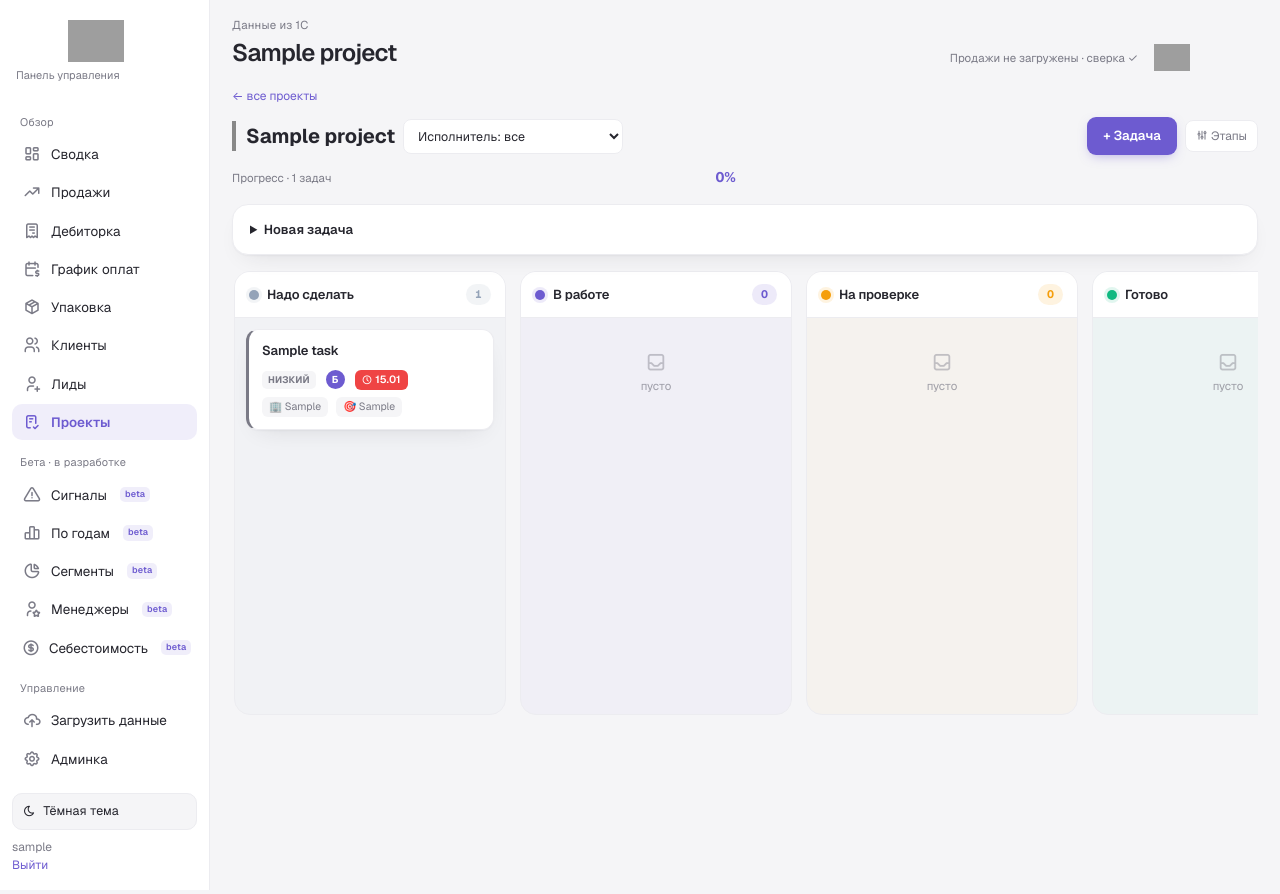
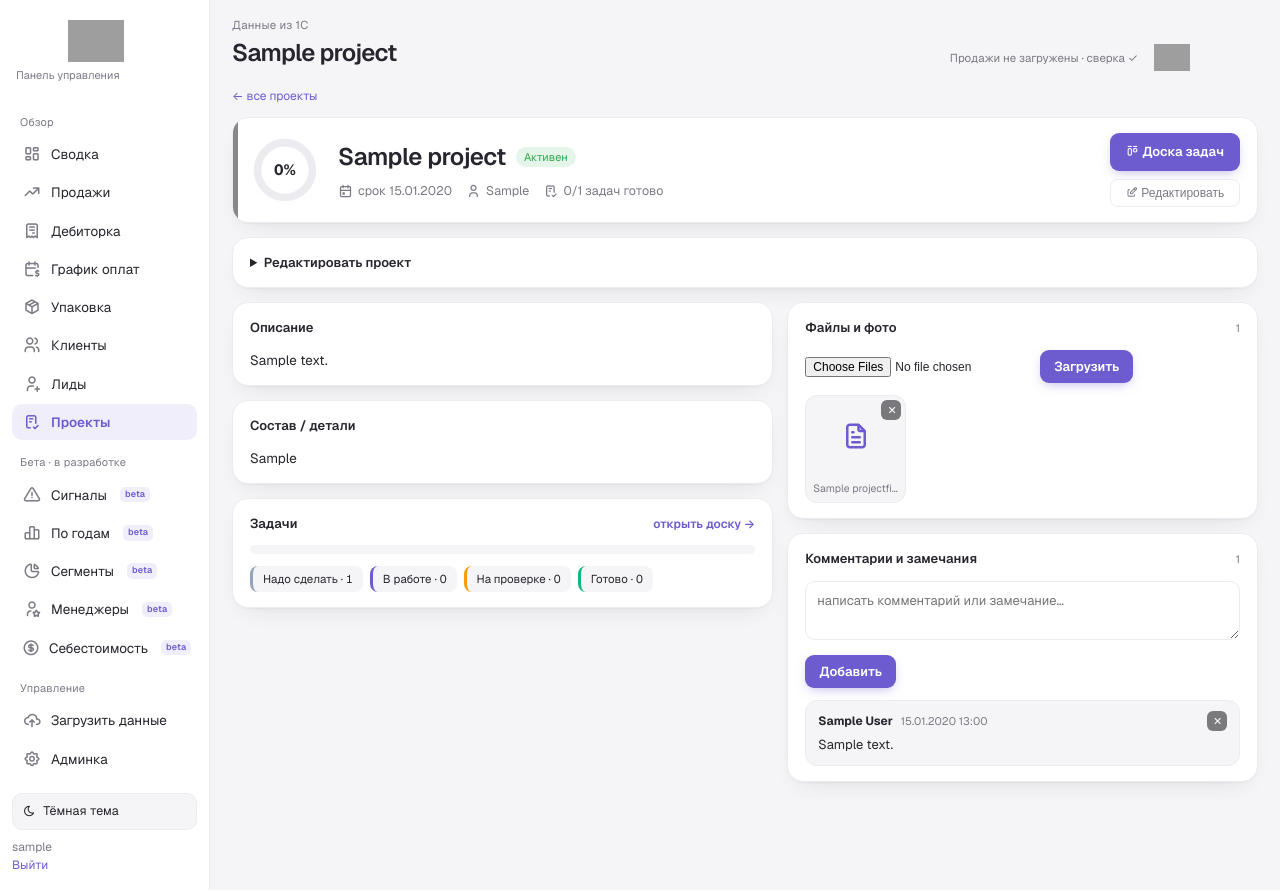
Before and after one commit to Blankeevich/kick-dashboard, a Django app: page /projects/1/ in a window 1280 px wide. Run offline with Django 5.2, Linux system fonts and the light colour scheme; a user stored in the database is signed in; data comes from the database, SQL or seed files in the repository; tables that the repository leaves empty hold one stand-in row (values such as "Sample post"); grey boxes are pictures that could not be loaded.

Commit message:
Полноценная страница проекта: обзор с кольцом прогресса, описание, состав/детали, срок, ответственный, статус; загрузка файлов/фото (media), комментарии/замечания; доска задач как часть проекта. Карточка проекта ведёт на страницу, доска — назад к проекту

```diff
--- /dev/null
+++ b/dashboard/templates/dashboard/project.html
@@ -0,0 +1,125 @@
+{% extends 'dashboard/base.html' %}{% load humanize %}
+{% block title %}{{ p.name }}{% endblock %}
+{% block content %}
+<style>
+  .phead{display:flex;gap:18px;align-items:center;position:relative;overflow:hidden}
+  .phead::before{content:"";position:absolute;left:0;top:0;bottom:0;width:5px;background:var(--pc)}
+  .pring{position:relative;flex:none;width:70px;height:70px;display:grid;place-items:center}
+  .pring svg{transform:rotate(-90deg)}
+  .pring .pt{position:absolute;font-size:15px;font-weight:700;font-variant-numeric:tabular-nums}
+  .pmeta{display:flex;gap:14px;flex-wrap:wrap;font-size:12.5px;color:var(--ink2);margin-top:7px}
+  .pmeta span{display:inline-flex;align-items:center;gap:5px}.pmeta i{font-size:15px}
+  .pgrid2{display:grid;grid-template-columns:1.15fr 1fr;gap:14px;margin-top:14px}
+  @media(max-width:900px){.pgrid2{grid-template-columns:1fr}}
+  .pcol{display:flex;flex-direction:column;gap:14px}
+  .ptxt{font-size:13.5px;line-height:1.5;color:var(--ink)}
+  .muted{font-size:12.5px;color:var(--ink2)}
+  .schips{display:flex;flex-wrap:wrap;gap:7px;margin-top:12px}
+  .schip{font-size:11.5px;border-radius:8px;padding:4px 10px;background:var(--sf2);color:var(--ink);border-left:3px solid var(--sc);font-variant-numeric:tabular-nums}
+  .pbar{height:9px;background:var(--sf2);border-radius:5px;overflow:hidden}.pbar b{display:block;height:100%;background:var(--pu);border-radius:5px}
+  .fgrid{display:grid;grid-template-columns:repeat(auto-fill,minmax(96px,1fr));gap:10px}
+  .fitem{position:relative;border:1px solid var(--line);border-radius:12px;overflow:hidden;background:var(--sf2)}
+  .fitem img{width:100%;height:80px;object-fit:cover;display:block}
+  .ficon{height:80px;display:grid;place-items:center;color:var(--pu);font-size:30px;text-decoration:none}
+  .fname{font-size:10.5px;color:var(--ink2);padding:5px 7px;white-space:nowrap;overflow:hidden;text-overflow:ellipsis}
+  .fdel{position:absolute;top:4px;right:4px;width:20px;height:20px;border:0;border-radius:6px;background:rgba(20,20,26,.55);color:#fff;cursor:pointer;font-size:11px;line-height:1;display:grid;place-items:center}
+  .fdel:hover{background:var(--redb)}
+  .feed{display:flex;flex-direction:column;gap:10px}
+  .note{border:1px solid var(--line);border-radius:12px;padding:10px 12px;background:var(--sf2)}
+  .nhead{display:flex;align-items:center;gap:8px;font-size:11px;color:var(--ink2)}.nhead b{color:var(--ink);font-size:12px}
+  .ntext{font-size:13px;line-height:1.45;margin-top:5px}
+  .ta{width:100%;font:inherit;font-size:13px;border:1px solid var(--line);border-radius:10px;padding:9px 11px;resize:vertical;background:var(--sf)}
+  .ta:focus{outline:none;border-color:var(--pu)}
+</style>
+
+<div style="margin-bottom:10px"><a href="{% url 'projects' %}" class="link">← все проекты</a></div>
+
+<div class="card wide phead" style="--pc:{{ p.color }}">
+  <div class="pring">
+    <svg width="70" height="70" viewBox="0 0 46 46">
+      <circle cx="23" cy="23" r="18" fill="none" stroke="var(--line)" stroke-width="5"></circle>
+      <circle cx="23" cy="23" r="18" fill="none" stroke="{{ p.color }}" stroke-width="5" stroke-linecap="round" stroke-dasharray="113" stroke-dashoffset="{{ off }}"></circle>
+    </svg>
+    <span class="pt">{{ pct }}%</span>
+  </div>
+  <div style="flex:1;min-width:0">
+    <div style="display:flex;align-items:center;gap:10px;flex-wrap:wrap">
+      <h1 style="margin:0;font-size:24px;letter-spacing:-.02em">{{ p.name }}</h1>
+      <span class="pill" {% if p.status == 'archived' %}style="background:var(--sf2)"{% else %}style="background:rgba(47,168,79,.12);color:#2fa84f"{% endif %}>{{ p.get_status_display }}</span>
+    </div>
+    <div class="pmeta">
+      {% if p.deadline %}<span><i class="ti ti-calendar-event"></i> срок {{ p.deadline|date:"d.m.Y" }}</span>{% endif %}
+      {% if p.owner %}<span><i class="ti ti-user"></i> {{ p.owner }}</span>{% endif %}
+      <span><i class="ti ti-checklist"></i> {{ done }}/{{ total }} задач готово</span>
+    </div>
+  </div>
+  <div style="display:flex;flex-direction:column;gap:8px;flex:none">
+    <a class="btn" href="{% url 'project_board' p.id %}"><i class="ti ti-layout-kanban"></i> Доска задач</a>
+    <button class="perbtn" type="button" onclick="var d=document.getElementById('editp');d.open=true;d.scrollIntoView({behavior:'smooth'})"><i class="ti ti-edit"></i> Редактировать</button>
+  </div>
+</div>
+
+<details id="editp" class="card wide" style="margin:14px 0">
+  <summary style="cursor:pointer;font-weight:600;font-size:13px">Редактировать проект</summary>
+  <form method="post" style="margin-top:12px">{% csrf_token %}<input type="hidden" name="action" value="save_project">
+    <div class="cform">
+      <div class="two">
+        <div class="frow"><label>Название</label><input name="name" value="{{ p.name }}"></div>
+        <div class="frow"><label>Цвет</label><input name="color" type="color" value="{{ p.color }}" style="height:38px;padding:3px"></div>
+        <div class="frow"><label>Статус</label><select name="status">{% for c,l in statuses %}<option value="{{ c }}" {% if c == p.status %}selected{% endif %}>{{ l }}</option>{% endfor %}</select></div>
+        <div class="frow"><label>Срок</label><input name="deadline" type="date" value="{{ p.deadline|date:'Y-m-d' }}"></div>
+        <div class="frow"><label>Ответственный</label><input name="owner" list="people" value="{{ p.owner }}"></div>
+      </div>
+      <div class="frow"><label>Описание</label><textarea name="description" rows="3">{{ p.description }}</textarea></div>
+      <div class="frow"><label>Состав / детали</label><textarea name="composition" rows="3">{{ p.composition }}</textarea></div>
+    </div>
+    <datalist id="people">{% for m in people %}<option value="{{ m }}">{% endfor %}</datalist>
+    <div style="margin-top:12px"><button class="btn" type="submit">Сохранить</button></div>
+  </form>
+</details>
+
+<section class="pgrid2">
+  <div class="pcol">
+    <div class="card" style="margin:0"><div class="ch"><span>Описание</span></div>
+      {% if p.description %}<div class="ptxt">{{ p.description|linebreaksbr }}</div>{% else %}<div class="muted">Нет описания — добавь через «Редактировать».</div>{% endif %}</div>
+    <div class="card" style="margin:0"><div class="ch"><span>Состав / детали</span></div>
+      {% if p.composition %}<div class="ptxt">{{ p.composition|linebreaksbr }}</div>{% else %}<div class="muted">Например: что входит в проект, состав рецептуры, спецификация.</div>{% endif %}</div>
+    <div class="card" style="margin:0"><div class="ch"><span>Задачи</span><a href="{% url 'project_board' p.id %}" class="link">открыть доску →</a></div>
+      <div class="pbar"><b style="width:{{ pct }}%"></b></div>
+      <div class="schips">{% for r in stage_rows %}<span class="schip" style="--sc:{{ r.stage.color }}">{{ r.stage.name }} · {{ r.n }}</span>{% empty %}<span class="muted">Нет этапов</span>{% endfor %}</div>
+    </div>
+  </div>
+  <div class="pcol">
+    <div class="card" style="margin:0"><div class="ch"><span>Файлы и фото</span><small>{{ files|length }}</small></div>
+      <form method="post" enctype="multipart/form-data" style="display:flex;gap:8px;align-items:center;margin-bottom:12px;flex-wrap:wrap">{% csrf_token %}<input type="hidden" name="action" value="add_file">
+        <input type="file" name="files" multiple style="font-size:12px"><button class="btn" type="submit" style="padding:7px 14px">Загрузить</button></form>
+      <div class="fgrid">
+        {% for f in files %}
+        <div class="fitem">
+          {% if f.is_image %}<a href="{{ f.file.url }}" target="_blank"><img src="{{ f.file.url }}" alt="{{ f.name }}"></a>
+          {% else %}<a href="{{ f.file.url }}" target="_blank" class="ficon"><i class="ti ti-file-text"></i></a>{% endif %}
+          <div class="fname" title="{{ f.name }}">{{ f.name|truncatechars:18 }}</div>
+          <form method="post" onsubmit="return confirm('Удалить файл?')">{% csrf_token %}<input type="hidden" name="action" value="del_file"><input type="hidden" name="fid" value="{{ f.id }}"><button class="fdel" type="submit">✕</button></form>
+        </div>
+        {% empty %}<div class="muted" style="grid-column:1/-1">Пока нет файлов. Загрузи фото макета, ТЗ, договор, картинки продукта.</div>{% endfor %}
+      </div>
+    </div>
+    <div class="card" style="margin:0"><div class="ch"><span>Комментарии и замечания</span><small>{{ notes|length }}</small></div>
+      <form method="post" style="margin-bottom:12px">{% csrf_token %}<input type="hidden" name="action" value="add_note">
+        <textarea class="ta" name="text" rows="2" placeholder="написать комментарий или замечание…"></textarea>
+        <div style="margin-top:8px"><button class="btn" type="submit" style="padding:7px 14px">Добавить</button></div>
+      </form>
+      <div class="feed">
+        {% for n in notes %}
+        <div class="note">
+          <div class="nhead"><b>{{ n.author|default:"—" }}</b><span>{{ n.created_at|date:"d.m.Y H:i" }}</span>
+            <form method="post" onsubmit="return confirm('Удалить комментарий?')" style="margin-left:auto">{% csrf_token %}<input type="hidden" name="action" value="del_note"><input type="hidden" name="nid" value="{{ n.id }}"><button class="fdel" type="submit" style="position:static">✕</button></form>
+          </div>
+          <div class="ntext">{{ n.text|linebreaksbr }}</div>
+        </div>
+        {% empty %}<div class="muted">Комментариев пока нет — оставь первый.</div>{% endfor %}
+      </div>
+    </div>
+  </div>
+</section>
+{% endblock %}
--- a/dashboard/templates/dashboard/project_board.html
+++ b/dashboard/templates/dashboard/project_board.html
@@ -44,7 +44,7 @@
   .trash.over{border-color:#ef4444;color:#ef4444;background:rgba(239,68,68,.07);border-style:solid;transform:translateX(-50%) translateY(0) scale(1.06)}
 </style>
 
-<div style="margin-bottom:10px"><a href="{% url 'projects' %}" class="link">← все проекты</a></div>
+<div style="margin-bottom:10px"><a href="{% url 'project' project.id %}" class="link">← к проекту «{{ project.name }}»</a></div>
 <div class="toolbar">
   <h2 style="margin:0;font-size:20px;border-left:4px solid {{ project.color }};padding-left:10px">{{ project.name }}</h2>
   <form method="get" class="filters" style="margin:0">
--- a/dashboard/templates/dashboard/projects.html
+++ b/dashboard/templates/dashboard/projects.html
@@ -41,7 +41,7 @@
 
 <div class="pgrid">
   {% for r in rows %}
-  <a class="pcard" href="{% url 'project_board' r.p.id %}" style="--pc:{{ r.p.color }}">
+  <a class="pcard" href="{% url 'project' r.p.id %}" style="--pc:{{ r.p.color }}">
     <div class="pring">
       <svg width="52" height="52" viewBox="0 0 46 46">
         <circle cx="23" cy="23" r="18" fill="none" stroke="var(--line)" stroke-width="5"></circle>
--- a/dashboard/views.py
+++ b/dashboard/views.py
@@ -1088,6 +1088,53 @@ def projects(request):
 
 
 @login_required
+def project(request, pid):
+    from .models import Project, ProjectNote, ProjectFile, TaskStage
+    from django.shortcuts import get_object_or_404, redirect
+    from collections import Counter
+    p = get_object_or_404(Project, pk=pid)
+    if request.method == 'POST':
+        act = request.POST.get('action')
+        if act == 'save_project':
+            p.name = (request.POST.get('name') or p.name).strip()
+            p.description = request.POST.get('description', '')
+            p.composition = request.POST.get('composition', '')
+            p.owner = request.POST.get('owner', '')
+            p.status = request.POST.get('status') or p.status
+            p.color = request.POST.get('color') or p.color
+            p.deadline = _pdate(request.POST.get('deadline'))
+            p.save()
+        elif act == 'add_note':
+            txt = (request.POST.get('text') or '').strip()
+            if txt:
+                ProjectNote.objects.create(project=p, text=txt, author=request.user.username)
+        elif act == 'del_note':
+            ProjectNote.objects.filter(pk=request.POST.get('nid'), project=p).delete()
+        elif act == 'add_file':
+            for f in request.FILES.getlist('files'):
+                ProjectFile.objects.create(project=p, file=f, name=f.name[:255], uploaded_by=request.user.username)
+        elif act == 'del_file':
+            pf = ProjectFile.objects.filter(pk=request.POST.get('fid'), project=p).first()
+            if pf:
+                pf.file.delete(save=False)
+                pf.delete()
+        return redirect('project', pid=pid)
+    stages = list(TaskStage.objects.all())
+    fracs = _stage_fracs(stages)
+    sids = list(p.tasks.values_list('stage_id', flat=True))
+    total = len(sids)
+    pct = round(sum(fracs.get(s, 0.0) for s in sids) / total * 100) if total else 0
+    done_ids = {s.id for s in stages if s.is_done}
+    cnt = Counter(sids)
+    stage_rows = [{'stage': s, 'n': cnt.get(s.id, 0)} for s in stages]
+    return render(request, 'dashboard/project.html', {
+        'page': 'projects', 'p': p, 'pct': pct, 'off': round(113 * (100 - pct) / 100),
+        'total': total, 'done': sum(1 for s in sids if s in done_ids),
+        'stage_rows': stage_rows, 'notes': list(p.notes.all()), 'files': list(p.files.all()),
+        'statuses': Project.STATUS, 'people': _task_people()})
+
+
+@login_required
 def project_board(request, pid):
     from .models import Project, Task, Client, Lead, TaskStage
     from django.shortcuts import get_object_or_404, redirect
--- a/kick/settings.py
+++ b/kick/settings.py
@@ -119,6 +119,8 @@ USE_TZ = True
 # https://docs.djangoproject.com/en/5.2/howto/static-files/
 
 STATIC_URL = 'static/'
+MEDIA_URL = '/media/'
+MEDIA_ROOT = BASE_DIR / 'media'
 
 # Default primary key field type
 # https://docs.djangoproject.com/en/5.2/ref/settings/#default-auto-field
--- a/kick/urls.py
+++ b/kick/urls.py
@@ -1,5 +1,7 @@
 from django.contrib import admin
-from django.urls import path
+from django.urls import path, re_path
+from django.conf import settings
+from django.views.static import serve
 from django.views.decorators.csrf import csrf_exempt
 from dashboard import views, api, mcp
 
@@ -33,7 +35,8 @@ urlpatterns = [
     path('leads/<int:lead_id>/quick/', views.lead_quick, name='lead_quick'),
     path('leads/<int:lead_id>/', views.lead_card, name='lead_card'),
     path('projects/', views.projects, name='projects'),
-    path('projects/<int:pid>/', views.project_board, name='project_board'),
+    path('projects/<int:pid>/', views.project, name='project'),
+    path('projects/<int:pid>/board/', views.project_board, name='project_board'),
     path('tasks/stages/', views.task_stages, name='task_stages'),
     path('tasks/<int:tid>/move/', views.task_move, name='task_move'),
     path('tasks/<int:tid>/delete/', views.task_delete, name='task_delete'),
@@ -63,4 +66,5 @@ urlpatterns = [
     path('mcp/', mcp.endpoint),
     path('mcp/<key>/', mcp.endpoint),
     path('mcp/<key>', mcp.endpoint),
+    re_path(r'^media/(?P<path>.*)$', serve, {'document_root': settings.MEDIA_ROOT}),
 ]
```
Also changed, not shown: dashboard/models.py (+41 -0 lines), dashboard/migrations/0032_project_composition_project_deadline_project_owner_and_more.py (added).
